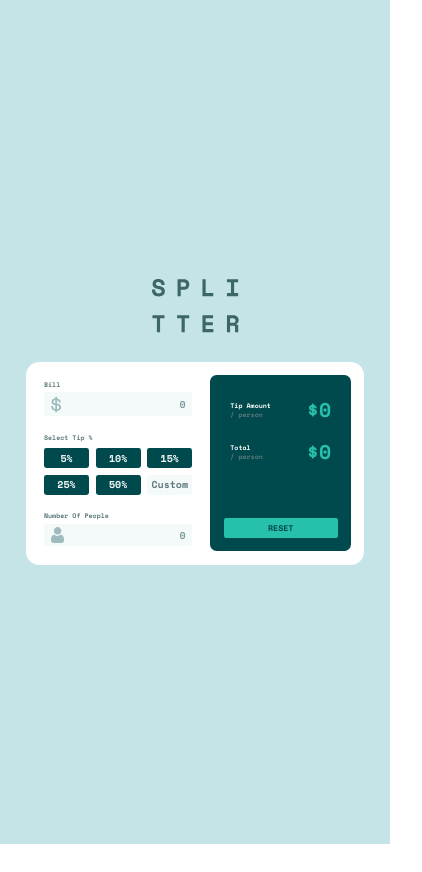
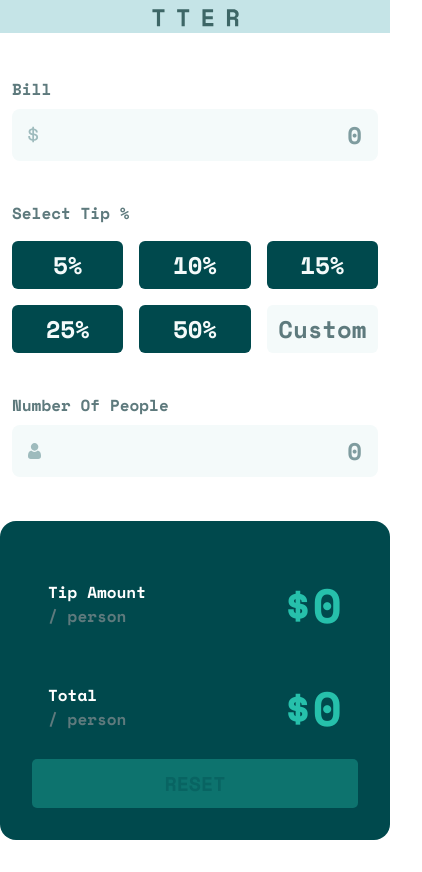
Before and after one commit to BeanyTheCoder/tip-calculator-app-main, a React (Vite) app: page / in a window 390 px wide. Shown: the whole page, 422 px wide, since content can reach past the window. Before the commit the page ends 844 px from the top, so only its background shows below. Built offline with nearby package versions, Linux system fonts and the light colour scheme.

Commit message:
starting with mobile view

```diff
--- a/src/stylesheets/App.scss
+++ b/src/stylesheets/App.scss
@@ -9,10 +9,14 @@
 }
 
 #app {
-  @include flex($flex-direction: column, $gap: clamp(2em, 6vmax, 4em));
+  @include flex($flex-direction: column, $gap: unset);
   background-color: $light-grayish-cyan;
   height: 100vh;
   font-size: 1.7vmin;
+
+  @media screen and (width < 800px) {
+    font-size: 1rem;
+  }
 }
 
 input {
--- a/src/stylesheets/Card.scss
+++ b/src/stylesheets/Card.scss
@@ -77,6 +77,7 @@
 
           &.--active {
             background-color: $strong-cyan;
+            color: $very-dark-cyan;
           }
 
           &:last-child {
@@ -132,16 +133,23 @@
     }
 
     &__reset {
-      background-color: $strong-cyan;
-      color: $very-dark-cyan;
+      background-color: $strong-cyan-transparent;
+      color: $very-dark-cyan-transparent;
       padding: 0.5em 0.75em;
       text-transform: uppercase;
       font-size: 1.25em;
       border-radius: 0.25em;
+
+      &.--active {
+        background-color: $strong-cyan;
+        color: $very-dark-cyan;
+      }
     }
   }
 
-  // @media screen and (width < 800px) {
-  //   flex-direction: column-reverse;
-  // }
+  @media screen and (width < 800px) {
+    width: clamp(300px, 100vw, 600px);
+    border-radius: 2em 2em 0 0;
+    flex-direction: column;
+  }
 }
--- a/src/stylesheets/_config.scss
+++ b/src/stylesheets/_config.scss
@@ -1,14 +1,21 @@
-@import url('https://fonts.googleapis.com/css2?family=Space+Mono:ital,wght@0,400;0,700;1,400;1,700&display=swap');
+@import url("https://fonts.googleapis.com/css2?family=Space+Mono:ital,wght@0,400;0,700;1,400;1,700&display=swap");
 
 $strong-cyan: hsl(172, 67%, 45%);
+$strong-cyan-transparent: hsla(172, 67%, 45%, 35%);
 $very-dark-cyan: hsl(183, 100%, 15%);
+$very-dark-cyan-transparent: hsla(183, 100%, 15%, 35%);
 $dark-grayish-cyan: hsl(186, 14%, 43%);
 $grayish-cyan: hsl(184, 14%, 56%);
 $light-grayish-cyan: hsl(185, 41%, 84%);
 $very-light-grayish-cyan: hsl(189, 41%, 97%);
 $white: hsl(0, 0%, 100%);
 
-@mixin flex($flex-direction: row, $justify-content: center, $align-items: center, $gap: unset) {
+@mixin flex(
+  $flex-direction: row,
+  $justify-content: center,
+  $align-items: center,
+  $gap: unset
+) {
   display: flex;
   flex-direction: $flex-direction;
   justify-content: $justify-content;
```
